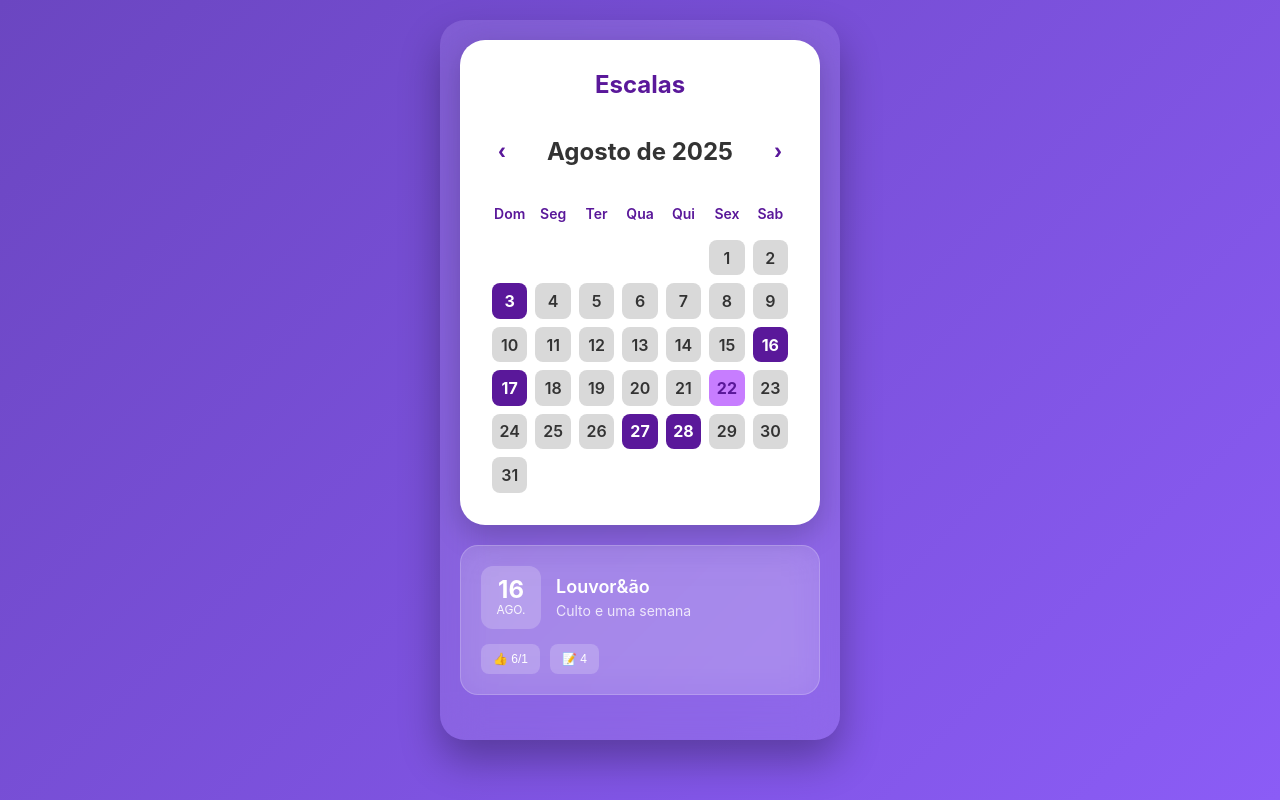
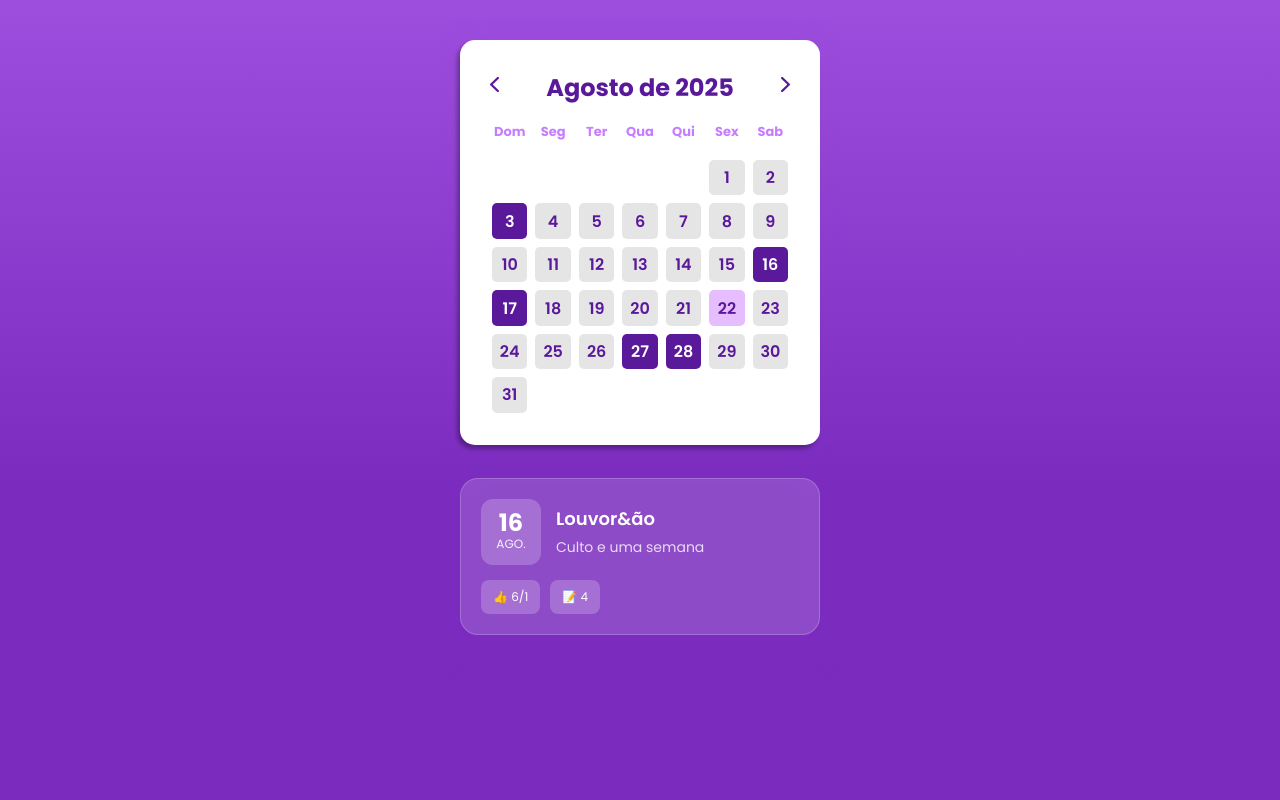
Before and after one commit to alysson-melo/calendario_pout, a plain HTML site: page index.html in a window 1280 px wide. Drawn offline with Linux system fonts and the light colour scheme.

Commit message:
Correção das cores e fontes a primeira vista apenas do calendário

```diff
--- a/calendarioIA.html
+++ b/index.html
@@ -18,14 +18,15 @@
 
         <!-- Calendar -->
         <div class="calendar-section">
-            <div class="calendar-header">
-                <div class="calendar-title">Escalas</div>
-            </div>
 
             <div class="month-year">
-                <button class="nav-btn" onclick="changeMonth(-1)">‹</button>
+                <button onclick="changeMonth(-1)">
+                    <img id="nav-btn-left" src="icons/chevron-up-solid-full.svg" alt="backward month">
+                </button>
                 <h2 id="monthYear" onclick="openYearModal()">Agosto de 2025</h2>
-                <button class="nav-btn" onclick="changeMonth(1)">›</button>
+                <button onclick="changeMonth(1)">
+                    <img src="icons/chevron-up-solid-full.svg" alt="backward month">
+                </button>
             </div>
 
             <div class="calendar-grid" id="calendar">
--- a/style.css
+++ b/style.css
@@ -4,120 +4,68 @@
     margin: 0;
     padding: 0;
     box-sizing: border-box;
+    font-family: 'Poppins', sans-serif;
 }
 
+/*---------------------------------------
+  CUSTOM PROPERTIES ( VARIABLES )
+-----------------------------------------*/
+
+:root {
+    --white: #FFFFFF;
+    --black: #000000;
+
+    --background-things: #E5E5E5;
+
+    --primary-400: #9D4EDD;
+    --primary-500: #7B2CBF;
+    --primary-600: #5A189A;
+    --primary-700: #3C096C;
+
+    --secondary-300: #F1DFFF;
+    --secondary-400: #E6BDFE;
+    --secondary-500: #C77DFF;
+
+    --gradient-primary: linear-gradient(to bottom, #9D4EDD 0%, #7B2CBF 61%, #7B2CBF 100%);
+    --box_shadow_default: -3px 4px 4px rgba(0, 0, 0, 0.3);
+}
+
+
 body {
-    font-family: -apple-system, BlinkMacSystemFont, 'Segoe UI', Roboto, sans-serif;
-    background: linear-gradient(135deg, #6B46C1 0%, #8B5CF6 100%);
+    background: var(--gradient-primary);
     min-height: 100vh;
     padding: 20px;
-    color: white;
+    color: var(--white);
 }
 
 .container {
     max-width: 400px;
     margin: 0 auto;
-    background: rgba(255, 255, 255, 0.1);
     backdrop-filter: blur(20px);
     border-radius: 25px;
     padding: 20px;
-    box-shadow: 0 20px 40px rgba(0, 0, 0, 0.3);
-}
-
-.header {
-    display: flex;
-    align-items: center;
-    gap: 15px;
-    margin-bottom: 30px;
-    background: rgba(255, 255, 255, 0.15);
-    padding: 15px;
-    border-radius: 15px;
-}
-
-.team-photos {
-    display: flex;
-    gap: -10px;
-}
-
-.photo {
-    width: 40px;
-    height: 40px;
-    border-radius: 50%;
-    background: linear-gradient(45deg, #FF6B6B, #4ECDC4, #45B7D1, #96CEB4, #FECA57);
-    border: 2px solid white;
-    display: flex;
-    align-items: center;
-    justify-content: center;
-    font-weight: bold;
-    font-size: 14px;
-    margin-left: -10px;
-}
-
-.photo:first-child {
-    margin-left: 0;
-}
-
-.logo-section {
-    flex: 1;
-}
-
-.logo {
-    display: flex;
-    align-items: center;
-    gap: 8px;
-    font-weight: bold;
-    font-size: 16px;
-}
-
-.logo::before {
-    content: '🎯';
-    font-size: 20px;
-}
-
-.subtitle {
-    font-size: 12px;
-    opacity: 0.8;
-    margin-top: 2px;
+    /* TIRA PARA VER O CONTAINER */
+    /* background: rgba(255, 255, 255, 0.1); */
+    /* box-shadow: 0 20px 40px rgba(0, 0, 0, 0.3); */
 }
 
 .calendar-section {
-    background: #FFFFFF;
-    border-radius: 25px;
+    background: var(--white);
+    border-radius: 15px;
     padding: 30px;
     color: #333;
-    margin-bottom: 20px;
-    box-shadow: 0 10px 30px rgba(0, 0, 0, 0.2);
+    margin-bottom: 33px;
+    box-shadow: var(--box_shadow_default)
 }
 
-.calendar-header {
-    display: flex;
-    align-items: center;
-    justify-content: space-between;
-    margin-bottom: 30px;
+button {
+    background: none;
+    border: none;
+    cursor: pointer;
 }
 
-.calendar-title {
-    font-size: 24px;
-    font-weight: bold;
-    color: #5A189A;
-    text-align: center;
-    flex: 1;
-}
-
-.nav-btn {
-    background: none;
-    border: none;
-    font-size: 24px;
-    cursor: pointer;
-    padding: 8px;
-    color: #5A189A;
-    border-radius: 8px;
-    transition: background-color 0.2s;
-    font-weight: bold;
-}
-
-.nav-btn:hover {
-    background-color: #E9C3FF;
+#nav-btn-left {
+    transform: rotate(180deg);
 }
 
 .month-year {
@@ -128,13 +76,18 @@ body {
 }
 
 .month-year h2 {
+    color: var(--primary-600);
     cursor: pointer;
     transition: color 0.2s;
 }
 
 .month-year h2:hover {
-    color: #C77DFF;
+    color: var(--primary-400);
 }
+
+
+/* PAREI AQUIIIIIIIIIIIIIIIIIIIIIIIIIIIIIIIIIIIIIIIIIIIIIIIIIIIIIIIIIIIIIIIIIIIIIIIIIIIIIIIIIIIIIIIIIIIIIIIIIIIIIIIIIIIIIIII */
+
 
 /* Year Selection Modal */
 .modal-overlay {
@@ -285,14 +238,18 @@ body {
     display: grid;
     grid-template-columns: repeat(7, 1fr);
     gap: 4px;
-    margin-top: 20px;
+    margin-top: 5px;
 }
+
+
+/* (day-header) ARRUMEI A COR DO DIAS DA SEMANAAAAAAAAAAAAAAAAAAAAAAAAAAAAAAAAAAAAAAAAAAAAAAAAAAAAAAAAAAAAAAAAAAAAAAAAAAAAAAAAAAAAAAAAAAAAAAAAAAAAAA */
+
 
 .day-header {
     text-align: center;
-    font-size: 14px;
-    font-weight: 600;
-    color: #5A189A;
+    font-size: 13px;
+    font-weight: bold;
+    color: var(--secondary-500);
     padding: 12px 0;
 }
 
@@ -301,42 +258,36 @@ body {
     display: flex;
     align-items: center;
     justify-content: center;
-    border-radius: 8px;
+    border-radius: 5px;
     cursor: pointer;
     font-weight: 600;
     font-size: 16px;
     transition: all 0.2s ease;
     position: relative;
-    background: #D9D9D9;
-    color: #333;
+    background: var(--background-things);
+    color: var(--primary-600);
     margin: 2px;
 }
 
 .day:hover {
-    background-color: #E9C3FF;
-    transform: scale(1.05);
+    background-color: var(--secondary-400);
 }
 
 .day.today {
-    background: #C77DFF;
-    color: #5A189A;
-    font-weight: 700;
+    background: var(--secondary-400);
 }
 
 .day.selected {
-    background: #5A189A;
-    color: #FFFFFF;
-    font-weight: 700;
+    background: var(--secondary-400);
 }
 
 .day.has-event {
-    background: #5A189A;
+    background: var(--primary-600);
     color: #FFFFFF;
-    font-weight: 700;
 }
 
 .day.has-event:hover {
-    background: #4a0e7a;
+    background: var(--primary-400);
 }
 
 .day.empty {
```
Also changed, not shown: icons/chevron-up-solid-full.svg (added).
